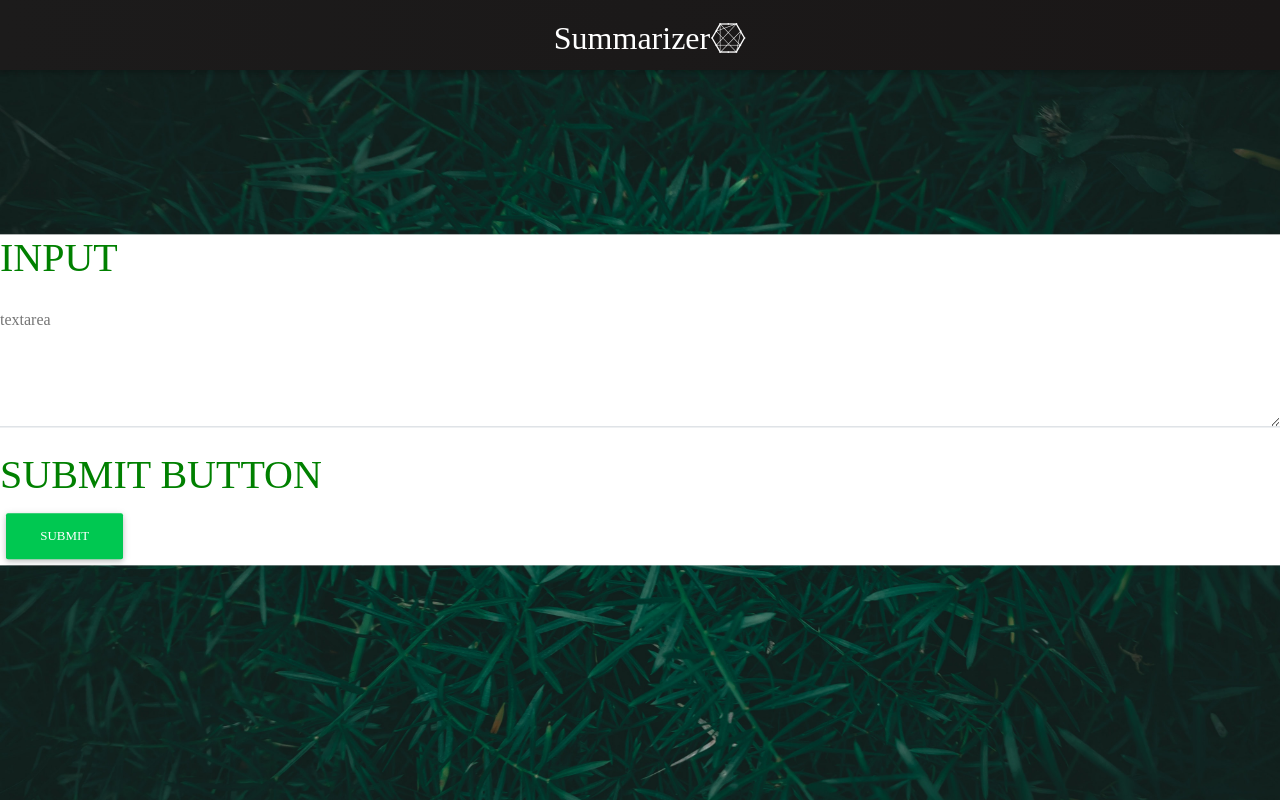
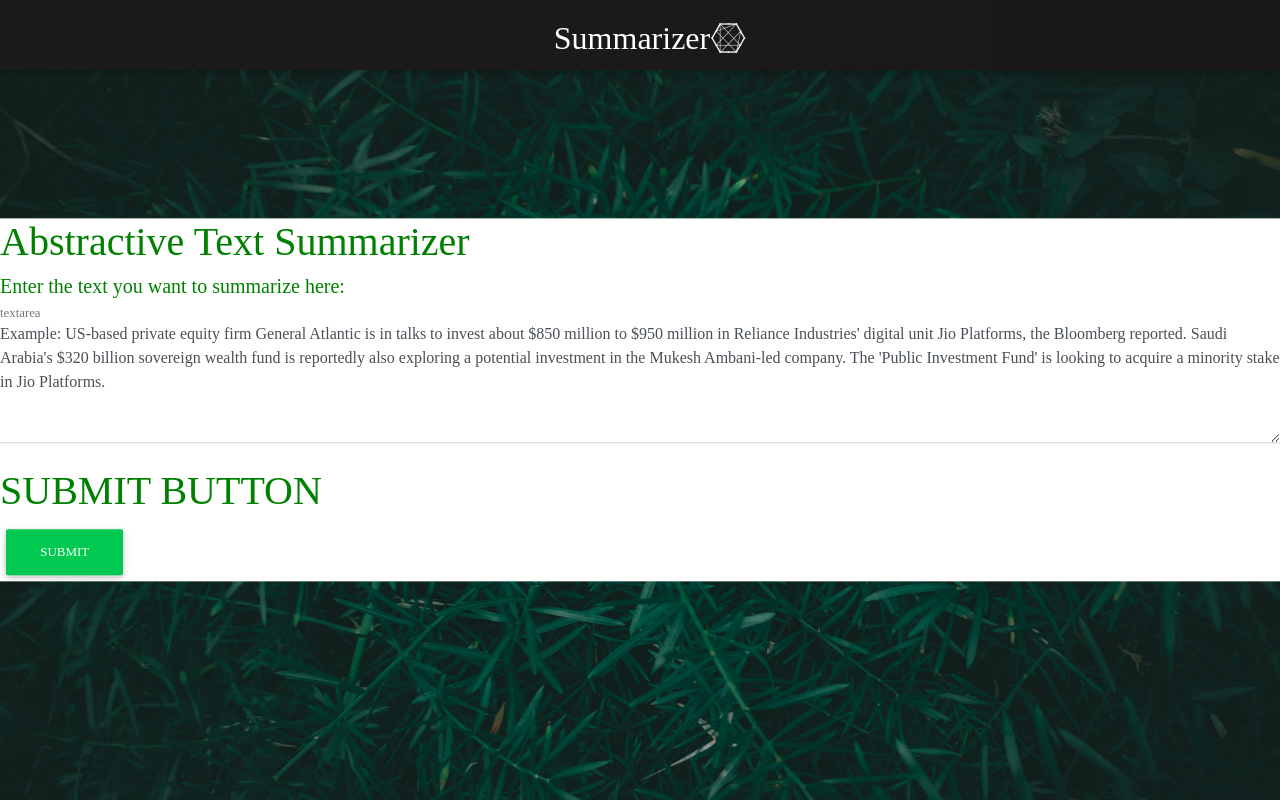
Before and after one commit to Harsh188/Text_Summarizer, a React (Create React App) app in the folder text-summarizer-website/: page / in a window 1280 px wide. Built offline with nearby package versions, Linux system fonts and the light colour scheme.

Commit message:
Changed the input fields to make it look better

```diff
--- a/text-summarizer-website/src/components/Input.js
+++ b/text-summarizer-website/src/components/Input.js
@@ -7,7 +7,12 @@ class Input extends React.Component{
 		super(props);
 
 		this.state = {
-			message: '',
+			message: "Example: US-based private equity firm General Atlantic is in talks to invest about \
+$850 million to $950 million in Reliance Industries' digital unit Jio \
+Platforms, the Bloomberg reported. Saudi Arabia's $320 billion sovereign \
+wealth fund is reportedly also exploring a potential investment in the \
+Mukesh Ambani-led company. The 'Public Investment Fund' is looking to \
+acquire a minority stake in Jio Platforms.",
 		}
 	}
 	sendData = async event =>{
@@ -21,10 +26,15 @@ class Input extends React.Component{
 		const {message} = this.state;
 
 		return (
-			<div className="input">
-				<h1>INPUT</h1>
-				<MDBInput type="textarea" label="textarea" rows="5"
-				value={message} onChange={this.sendData}/>
+			<div>
+				<h1>Abstractive Text Summarizer</h1>
+				<div className="input">
+					<h5>Enter the text you want to summarize here:</h5>
+					<div class='md-form'>
+						<MDBInput type="textarea" label="textarea" rows="5"
+							value={message} onChange={this.sendData}/>
+					</div>
+				</div>
 			</div>
 		)
 	}
```
